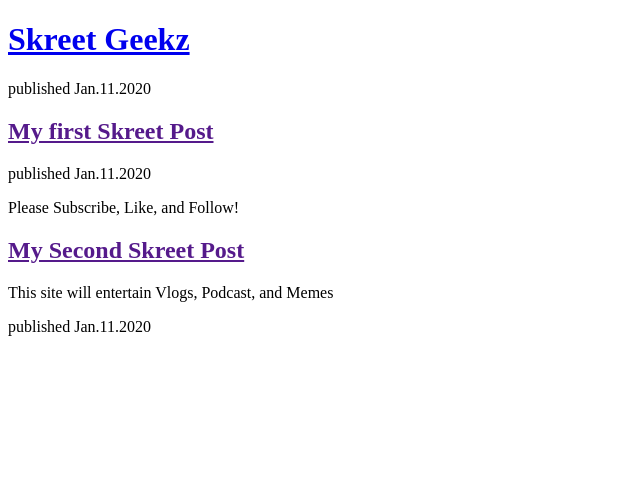
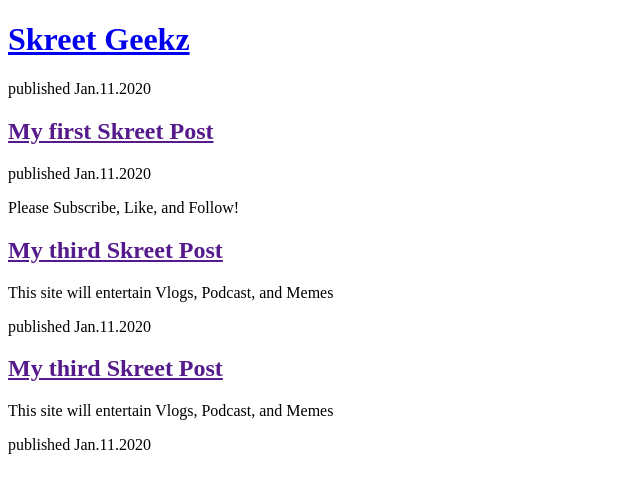
Before and after one commit to atomzinc/firstDev, a Django app: page / in a window 1280 px wide. Shown: the top 493 px of the page, without its empty margins (0-640 px from the left). Run offline with Django 3.2, Linux system fonts and the light colour scheme.

Commit message:
New Change HTML

```diff
--- a/webdev/templates/webdev/post_list.html
+++ b/webdev/templates/webdev/post_list.html
@@ -20,7 +20,13 @@
     </div>
 
     <div>
-        <h2><a href="">My Second Skreet Post</a></h2>
+        <h2><a href="">My third Skreet Post</a></h2>
+        <p>This site will entertain Vlogs, Podcast, and Memes</p>
+        <p>published Jan.11.2020</p>
+    </div>
+
+    <div>
+        <h2><a href="">My third Skreet Post</a></h2>
         <p>This site will entertain Vlogs, Podcast, and Memes</p>
         <p>published Jan.11.2020</p>
     </div>
```
